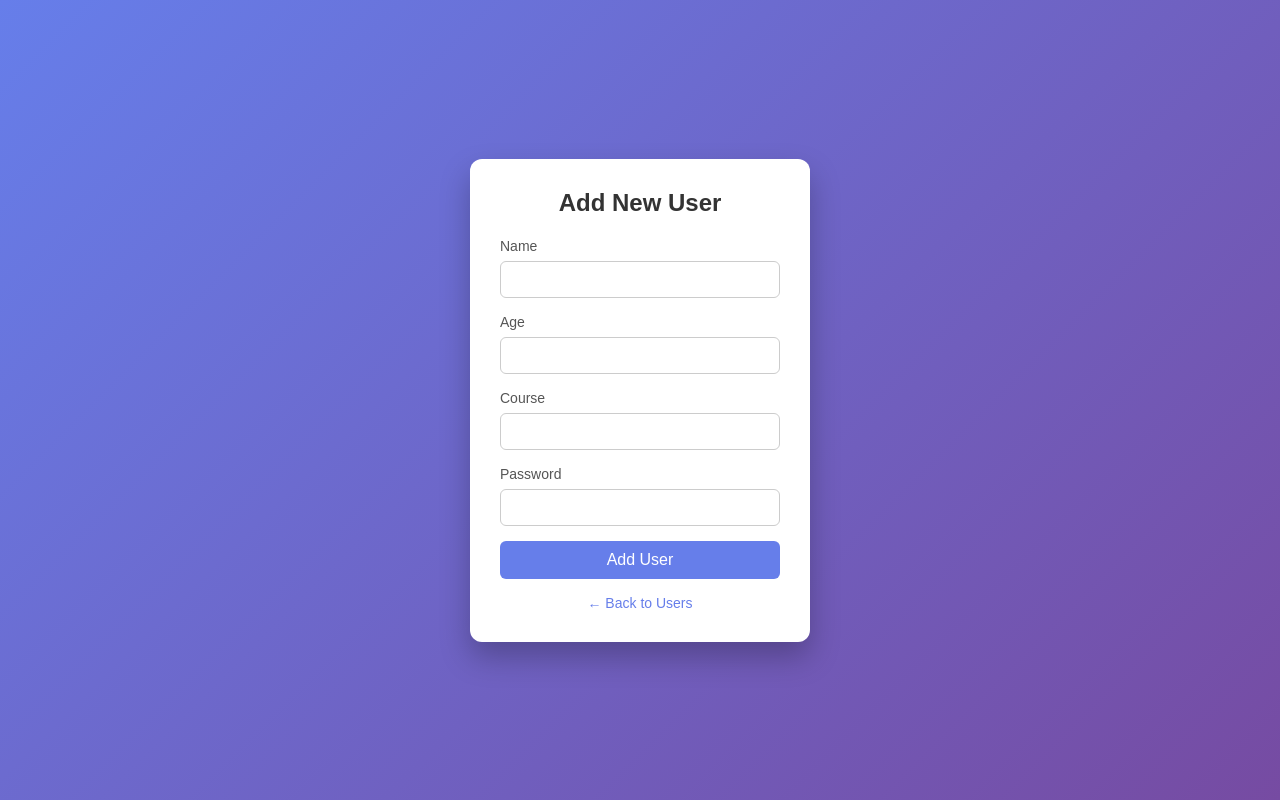
After one commit to manish1bhardwaj/Nodejs, a Node server app: page /users/new in a window 1280 px wide. The commit adds this page. Run offline with Node 20, Linux system fonts and the light colour scheme.

Commit message:
Add user management features: create new user form and handle user submissions

```diff
--- a/Revision/RESTFULL_P/app.js
+++ b/Revision/RESTFULL_P/app.js
@@ -3,6 +3,7 @@ const app = express();
 const path = require('path');
 app.set('view engine','ejs');
 app.set('views',path.join(__dirname,"views"));
+app.use(express.urlencoded({extended:true}));
 
 const users = require('./data/user.js');
 app.use(express.static("public"));
@@ -16,6 +17,20 @@ app.get('/users',(req,res)=>{
     res.render('users',{users});
 })
 
+app.get('/users/new',(req,res)=>{
+    res.render('new');
+})
+
+app.post('/users',(req,res)=>{
+    console.log(req.body);
+    const{name,age,course,password}= req.body;
+    users.push({
+        id:users[users.length-1].id+1,
+        name,age,course,password
+    })
+    res.redirect('/users')
+})
+
 app.listen(4000,()=>{
     console.log("Server run successfully at port 4000");
 })
--- a/Revision/RESTFULL_P/data/user.js
+++ b/Revision/RESTFULL_P/data/user.js
@@ -1,31 +1,36 @@
 const user = [
     {
+
         id : 12,
-        Name : 'Manish Bhardwaj',
-        Age : 19,
-        Course : 'Btech cs AIML'
+        name : 'Manish Bhardwaj',
+        age : 19,
+        password : 'man',
+        course : 'Btech cs AIML'
 
     },
 
     {
         id : 13,
-        Name : 'Anubhav',
-        Age : 19,
-        Course : 'Btech cs '
+        name : 'Anubhav',
+        age : 19,
+        password : 'anu',
+        course: 'Btech cs '
     },
 
     {
         id : 14,
-        Name : 'Aashish',
-        Age : 19,
-        Course : 'Btech cs'
+        name : 'Aashish',
+        age : 19,
+        password : 'ashi',
+        course : 'Btech cs'
     },
 
     {
         id : 15,
-        Name : 'Abhishek',
-        Age : 19,
-        Course : 'Btech Mechanical'
+        name : 'Abhishek',
+        age : 19,
+        password : 'abhi',
+        course : 'Btech Mechanical'
     }
 ];
 
--- /dev/null
+++ b/Revision/RESTFULL_P/public/new.css
@@ -0,0 +1,72 @@
+* {
+            margin: 0;
+            padding: 0;
+            box-sizing: border-box;
+            font-family: Arial, sans-serif;
+        }
+
+        body {
+            height: 100vh;
+            background: linear-gradient(135deg, #667eea, #764ba2);
+            display: flex;
+            justify-content: center;
+            align-items: center;
+        }
+
+        .form-box {
+            background: #fff;
+            padding: 30px;
+            width: 340px;
+            border-radius: 12px;
+            box-shadow: 0 15px 30px rgba(0,0,0,0.25);
+        }
+
+        h2 {
+            text-align: center;
+            margin-bottom: 20px;
+            color: #333;
+        }
+
+        label {
+            font-size: 14px;
+            color: #555;
+        }
+
+        input {
+            width: 100%;
+            padding: 10px;
+            margin: 6px 0 15px;
+            border-radius: 6px;
+            border: 1px solid #ccc;
+            outline: none;
+        }
+
+        input:focus {
+            border-color: #667eea;
+        }
+
+        button {
+            width: 100%;
+            padding: 10px;
+            background: #667eea;
+            color: white;
+            border: none;
+            border-radius: 6px;
+            font-size: 16px;
+            cursor: pointer;
+        }
+
+        button:hover {
+            background: #5a6fe0;
+        }
+
+        .back {
+            text-align: center;
+            margin-top: 15px;
+        }
+
+        .back a {
+            text-decoration: none;
+            color: #667eea;
+            font-size: 14px;
+        }
--- /dev/null
+++ b/Revision/RESTFULL_P/views/new.ejs
@@ -0,0 +1,39 @@
+<!DOCTYPE html>
+<html lang="en">
+<head>
+    <meta charset="UTF-8">
+    <meta name="viewport" content="width=device-width, initial-scale=1.0">
+    <title>Add New User</title>
+
+    <link rel="stylesheet" href="/new.css">
+</head>
+<body>
+
+    <div class="form-box">
+        <h2>Add New User</h2>
+
+        <!-- IMPORTANT: action & method must match Express -->
+        <form action="/users" method="POST">
+
+            <label>Name</label>
+            <input type="text" name="name" required>
+
+            <label>Age</label>
+            <input type="number" name="age" required>
+
+            <label>Course</label>
+            <input type="text" name="course" required>
+
+            <label>Password</label>
+            <input type="password" name="password" required>
+
+            <button type="submit">Add User</button>
+        </form>
+
+        <div class="back">
+            <a href="/users">← Back to Users</a>
+        </div>
+    </div>
+
+</body>
+</html>
```
Also changed, not shown: Revision/RESTFULL_P/views/users.ejs (+5 -4 lines).
